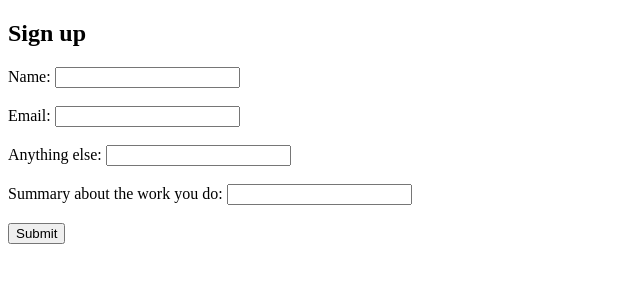
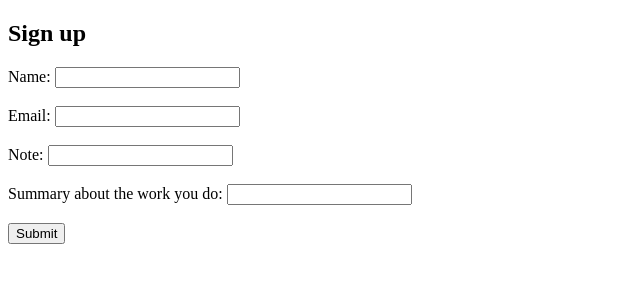
Before and after one commit to bharat8766/dummy-form, a plain HTML site: page index.html in a window 1280 px wide. Shown: the whole page, without its empty margins (0-640 px from the left). Drawn offline with Linux system fonts and the light colour scheme.

Commit message:
Change label 'Anything else' to 'Note'

```diff
--- a/index.html
+++ b/index.html
@@ -12,7 +12,7 @@
 
       <label>Email: <input type="email" name="email" required></label><br /><br />
 
-      <label>Anything else: <input type="text" name="note"></label><br /><br />
+      <label>Note: <input type="text" name="note"></label><br /><br />
 
       <label>Summary about the work you do: <input type="text" name="summary"></label><br /><br />
 
```
